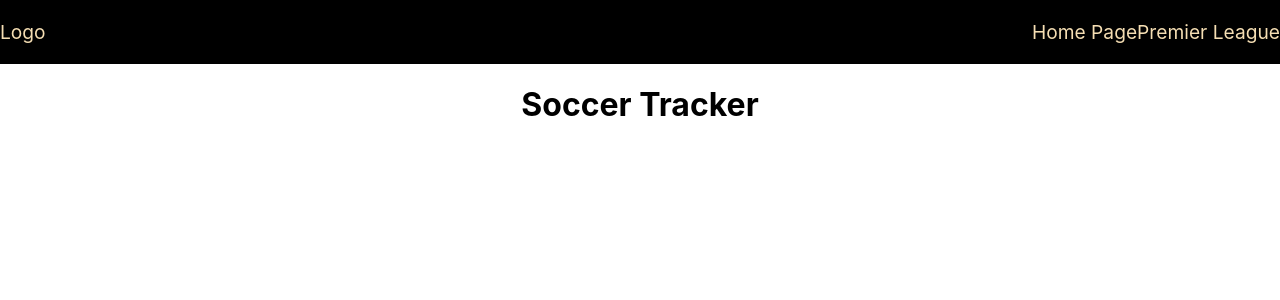
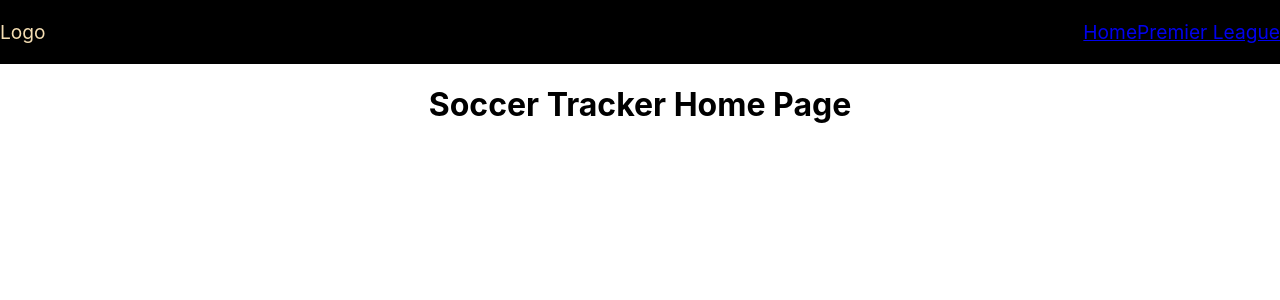
Before and after one commit to perkowskialex/soccer-tracker, a React (Create React App) app: page / in a window 1280 px wide. Shown: the top 300 px of the page. Built offline with nearby package versions, Linux system fonts and the light colour scheme.

Commit message:
set up route

```diff
--- a/src/App.js
+++ b/src/App.js
@@ -1,13 +1,24 @@
 import React from "react";
 import logo from "./logo.svg";
 import Header from "./components/Header/Header";
+import HomePage from "./pages/HomePage/HomePage";
+import PremierLeague from "./pages/PremierLeague/PremierLeague";
+import { Switch, Route } from "react-router-dom";
+
 import "./App.css";
 
 function App() {
   return (
     <div className="App">
       <Header />
-      <h1>Soccer Tracker</h1>
+      <Switch>
+        <Route path="/pl">
+          <PremierLeague />
+        </Route>
+        <Route path="/">
+          <HomePage />
+        </Route>
+      </Switch>
     </div>
   );
 }
--- a/src/components/Header/Header.css
+++ b/src/components/Header/Header.css
@@ -1,5 +1,5 @@
 .header-container {
-  height: 5vw;
+  height: 8vh;
   background-color: black;
   color: wheat;
   font-size: 120%;
@@ -18,6 +18,7 @@
 .option-link {
   align-content: flex-end;
   justify-content: end;
+  cursor: pointer;
 }
 
 .logo-container {
--- a/src/components/Header/Header.jsx
+++ b/src/components/Header/Header.jsx
@@ -1,4 +1,5 @@
 import React from "react";
+import { Link } from "react-router-dom";
 import "./Header.css";
 
 const Header = () => {
@@ -6,8 +7,12 @@ const Header = () => {
     <div className="header-container">
       <div className="logo-container">Logo</div>
       <div className="options-container">
-        <div className="option-link">Home Page</div>
-        <div className="option-link">Premier League</div>
+        <Link className="option-link" to="/">
+          Home
+        </Link>
+        <Link className="option-link" to="/pl">
+          Premier League
+        </Link>
       </div>
     </div>
   );
--- /dev/null
+++ b/src/pages/HomePage/HomePage.jsx
@@ -0,0 +1,7 @@
+import React from "react";
+
+export default class HomePage extends React.Component {
+  render() {
+    return <h1>Soccer Tracker Home Page</h1>;
+  }
+}
--- a/src/pages/PremierLeague/PremierLeague.jsx
+++ b/src/pages/PremierLeague/PremierLeague.jsx
@@ -1,5 +1,4 @@
 import React from "react";
-import { ReactComponent } from "*.svg";
 
 export default class PremierLeague extends React.Component {
   constructor(props) {
@@ -12,7 +11,8 @@ export default class PremierLeague extends React.Component {
   }
 
   componentDidMount() {
-    fetch("https://api-football-v1.p.rapidapi.com/v2/teams/league/1", {
+    //fetch Premier League
+    fetch("https://api-football-v1.p.rapidapi.com/v2/teams/league/2", {
       method: "GET",
       headers: {
         "x-rapidapi-host": "api-football-v1.p.rapidapi.com",
@@ -26,4 +26,8 @@ export default class PremierLeague extends React.Component {
         console.log(err);
       });
   }
+
+  render() {
+    return <h1>Premier League</h1>;
+  }
 }
```
